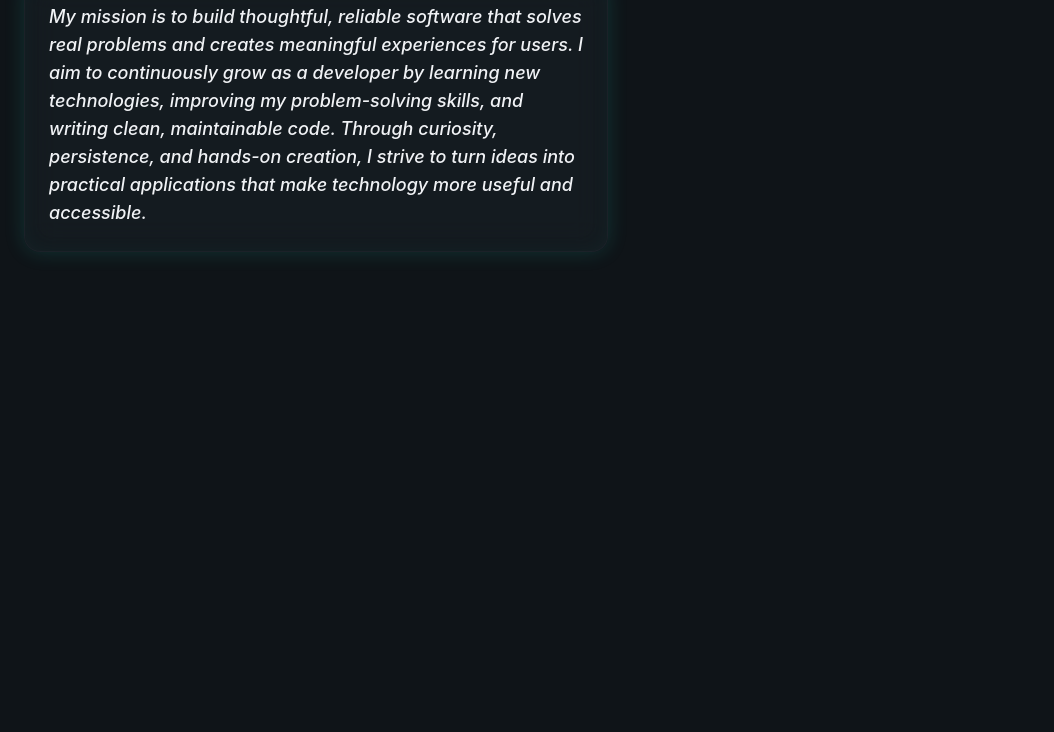
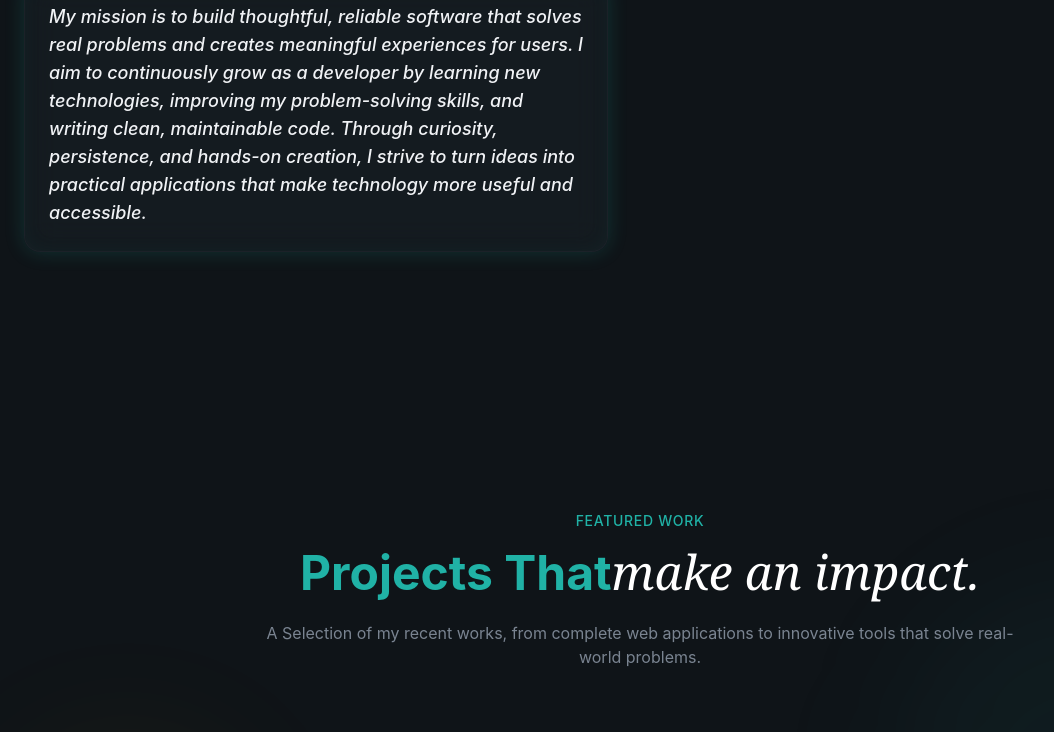
Before and after one commit to MoeF159/Portfolio, a React (Vite) app: page / in a window 1280 px wide. Shown: the part 2000-2732 px from the top of the page, without its empty margins (0-1054 px from the left). Before the commit the page ends 2380 px from the top, so only its background shows below. Built offline with nearby package versions, Linux system fonts and the light colour scheme.

Commit message:
feat: created the projects section images and their overlays for their links

```diff
--- a/src/sections/Projects.jsx
+++ b/src/sections/Projects.jsx
@@ -1,3 +1,4 @@
+import { ArrowUpRight, Github } from "lucide-react";
 
 const projects = [
     {
@@ -20,5 +21,67 @@ const projects = [
 ];
 
 export const Projects = () => {
-    return <section></section>;
-}
+    return (
+    <section id="projects" className="py-32 relative overflow-hidden">
+
+        {/* Background Glows */}
+        <div className="absolute top-1/4 right-0 w-96 h-96 bg-primary/5 rounded-full blur-3xl"></div>
+        <div className="absolute bottom-1/4 left-0 w-64 h-64 bg-highlight/5 rounded-full blur-3xl"></div>
+        <div className="container mx-auto px-6 relative z-10">
+            {/* Section Pattern */}
+            <div className="text-center mx-auto max-w-3xl mb-16">
+                <span className="text-secondary-foreground text-sm font-medium tracking-wider uppercase animate-fade-in">Featured Work</span>
+                <h2 className="text-4xl md:text-5xl font-bold mt-4 mb-6 animate-fade-in animation-delay-100 text-secondary-foreground">
+                    Projects That
+                    <span className="font-serif italic font-normal text-white">
+                        make an impact.
+                    </span>
+                </h2>
+                <p className="text-muted-foreground animate-fade-in animation-delay-200">
+                    A Selection of my recent works, from complete web applications to
+                    innovative tools that solve real-world problems.
+                </p>
+            </div>
+
+            {/* Projects Grid */}
+            <div className="grid md:grid-cols-2 gap-8">
+                {projects.map((project, index) => (
+                    <div
+                    key={index}
+                    className="group glass rounded-2xl overflow-hidden animate-fade-in md:row-span-1"
+                    style={{animationDelay: `${(index + 1) * 100}ms`}}
+                    >
+                        {/* Image */}
+                        <div className="relative overflow-hidden aspect-video">
+                            <img
+                            src={project.image}
+                            alt={project.title}
+                            className="w-full h-full object-cover transition-transform duration-700 group-hover:scale-110"
+                            />
+                            <div className="absolute inset-0
+                            bg-linear-to-t from-card via-card/50
+                            to-transparent opacity-60"
+                            />
+                            {/* Overlay Links */}
+                            <div className="absolute inset-0 flex items-center justify-center gap-4 opacity-0 group-hover:opacity-100 transition-opacity duration-300">
+                                <a
+                                href={project.link}
+                                className="p-3 rounded-full glass hover:bg-primary hover:text-primary-foreground transition-all"
+                                >
+                                    <ArrowUpRight className="w-5 h-5"/>
+                                </a>
+                                <a
+                                href={project.github}
+                                className="p-3 rounded-full glass hover:bg-primary hover:text-primary-foreground transition-all"
+                                >
+                                    <Github className="w-5 h-5"/>
+                                </a>
+                            </div>
+                        </div>
+                    </div>
+                ))}
+            </div>
+
+        </div>
+    </section>
+)};
```
